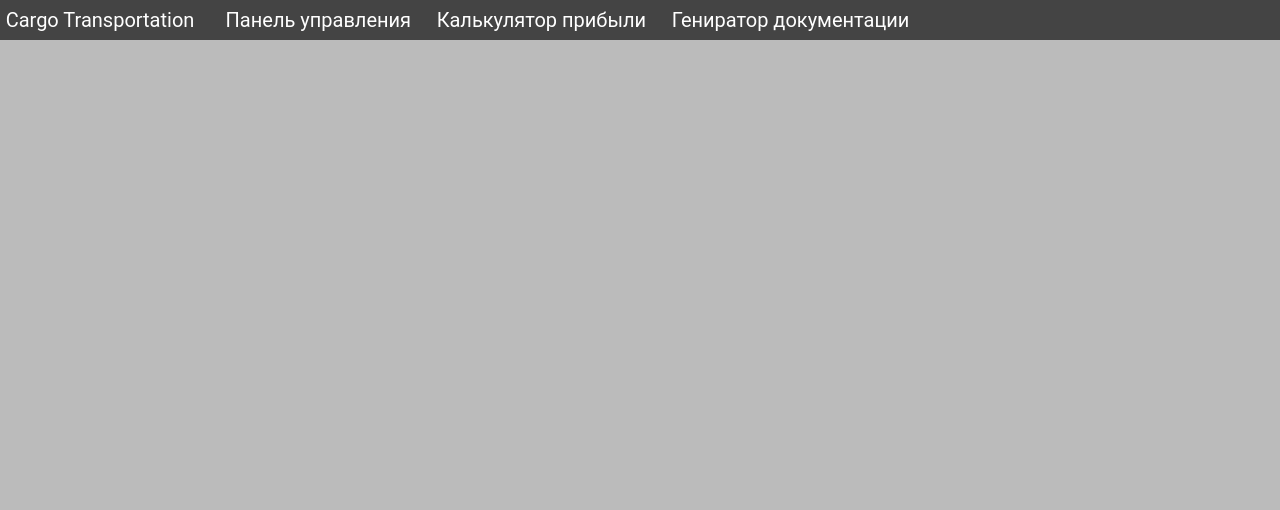
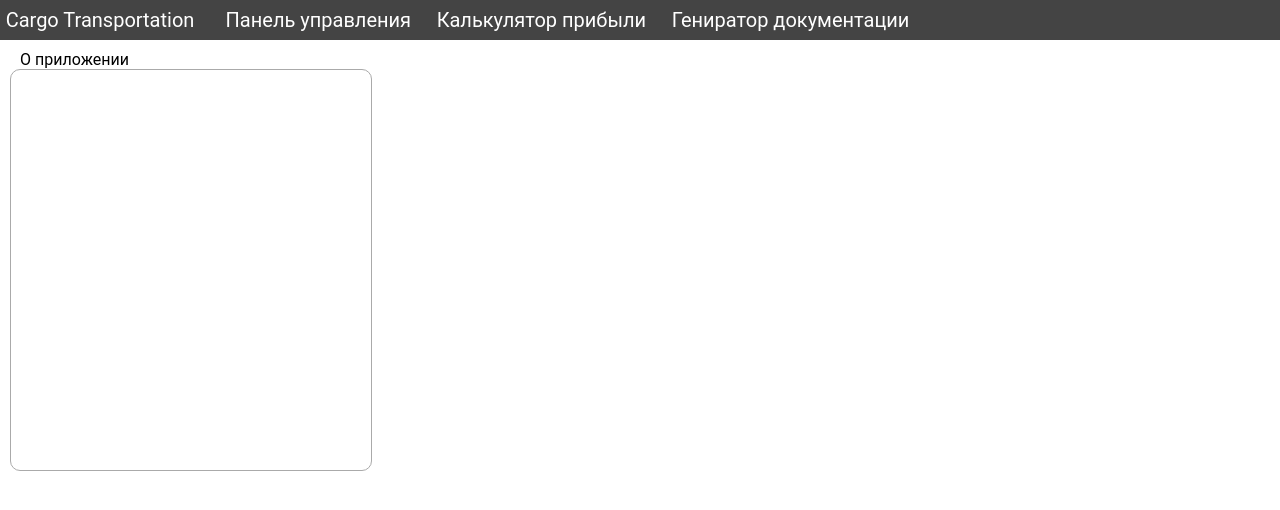
Before and after one commit to Hardelele/cargo-transportation, a React (Create React App) app in the folder frontend/: page / in a window 1280 px wide. Shown: the top 510 px of the page. Built offline with nearby package versions, Linux system fonts and the light colour scheme.

Commit message:
Home.js: add article and fix styles import - Add article element - Add styles: import '../css/pages/home.css'; import '../css/components/article.css';

```diff
--- a/frontend/src/pages/Home.js
+++ b/frontend/src/pages/Home.js
@@ -1,11 +1,16 @@
 import React, {Fragment} from 'react';
+import '../css/pages/home.css';
+import '../css/components/article.css';
 
 export const Home = () => {
     return (
         <Fragment>
             <div className="content__container home__container">
                 <div className="home__content">
-
+                    <div className="article">
+                        <div className='article_title'>О приложении</div>
+                        <div className="article_content"></div>
+                    </div>
                 </div>
             </div>
         </Fragment>
```
